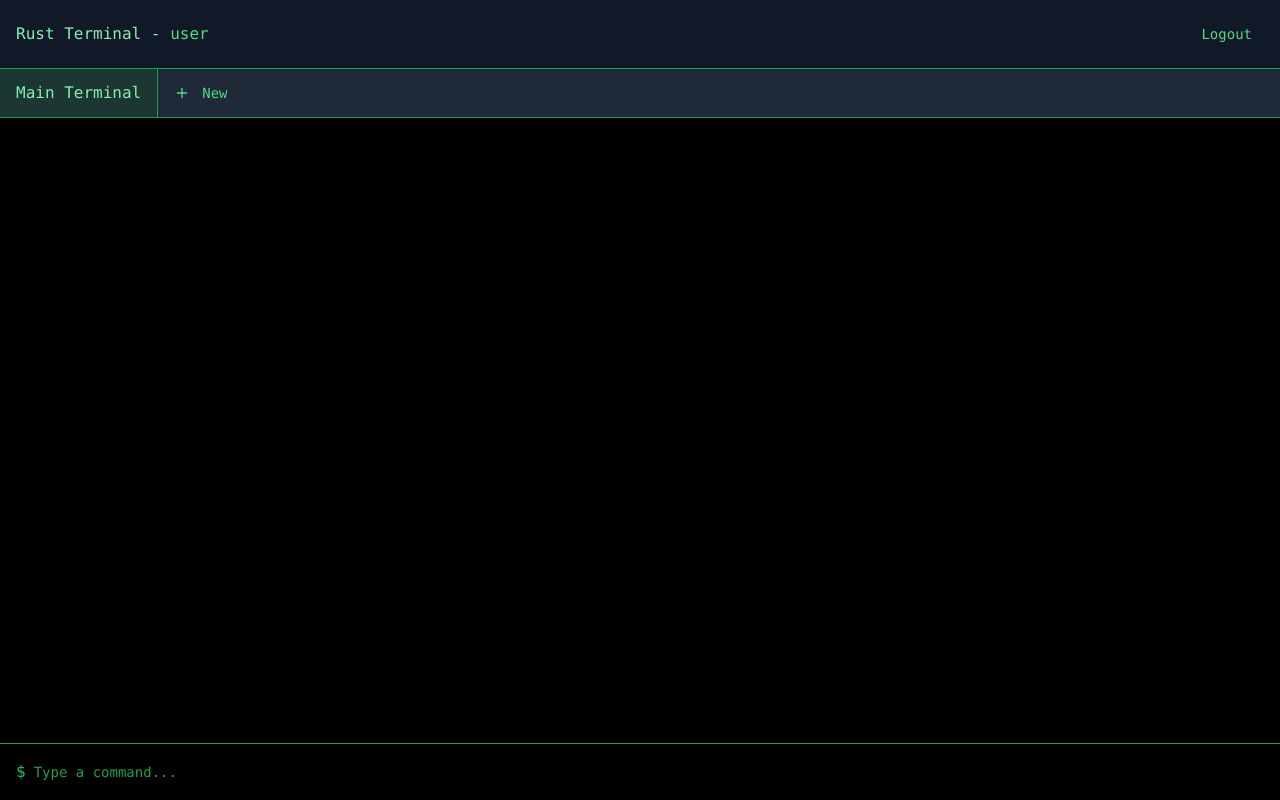
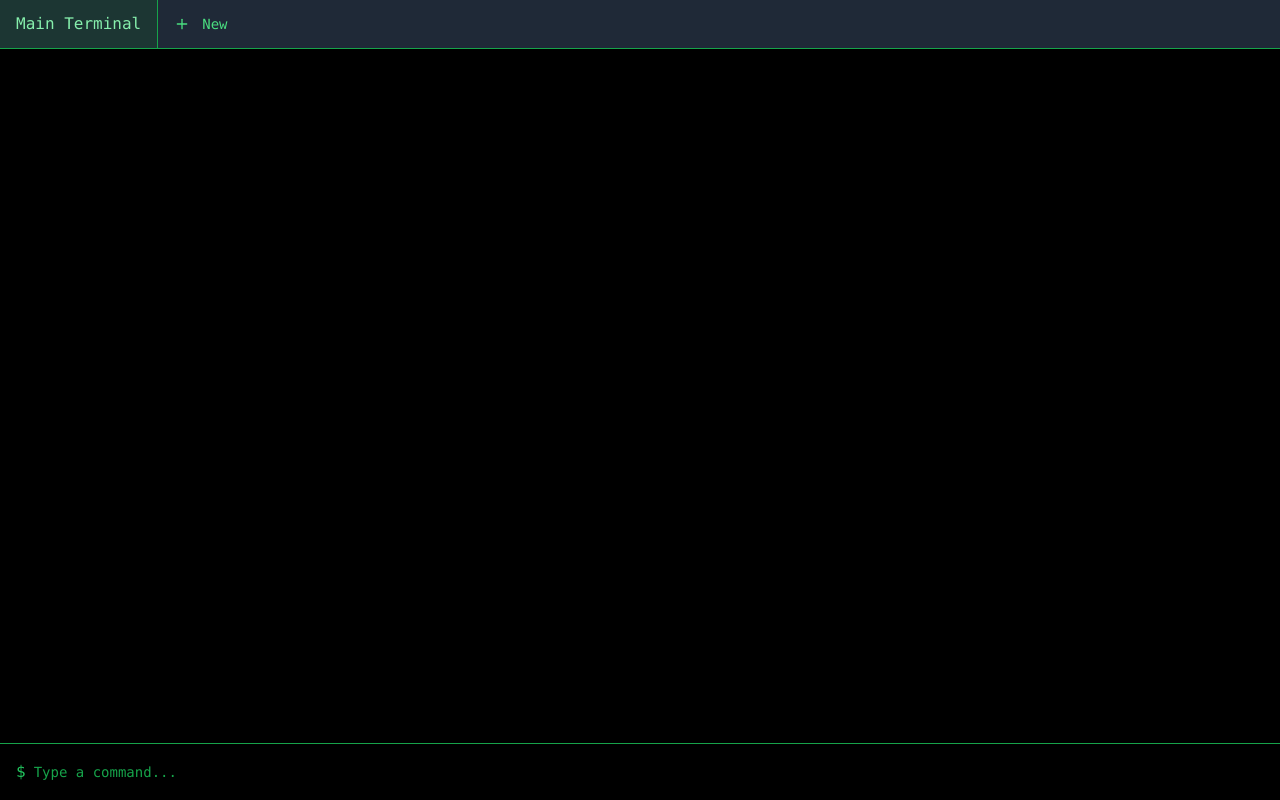
Before and after one commit to BA-CalderonMorales/rust-terminal-forge, a React (Vite) app: page / in a window 1280 px wide. Built offline with nearby package versions, Linux system fonts and the light colour scheme.

Commit message:
Refactor: Consolidate terminal UI elements
Consolidated terminal tab and header elements. Removed title and logout button.

```diff
--- a/src/home/view.tsx
+++ b/src/home/view.tsx
@@ -20,10 +20,6 @@ export const HomeView: React.FC = () => {
       viewModel.login('user');
     }
   }, [viewModel]);
-
-  const handleLogout = () => {
-    viewModel.logout();
-  };
 
   const handleExecuteCommand = (command: string) => {
     viewModel.executeCommand(command);
@@ -63,22 +59,6 @@ export const HomeView: React.FC = () => {
 
   return (
     <div className="min-h-screen bg-black text-green-400 flex flex-col overflow-hidden">
-      {/* Header */}
-      <div className="bg-gray-900 border-b border-green-600 p-3 sm:p-4 flex justify-between items-center flex-shrink-0">
-        <div className="font-mono text-sm sm:text-base">
-          <span className="text-green-300">Rust Terminal - </span>
-          <span className="text-green-400">{currentUser?.username}</span>
-        </div>
-        <Button
-          onClick={handleLogout}
-          variant="ghost"
-          size="sm"
-          className="text-green-400 hover:bg-red-900 hover:text-red-400 font-mono min-h-[44px] sm:min-h-[auto] px-3"
-        >
-          Logout
-        </Button>
-      </div>
-
       {/* Terminal Tabs */}
       <TerminalTabs
         sessions={sessions}
```
